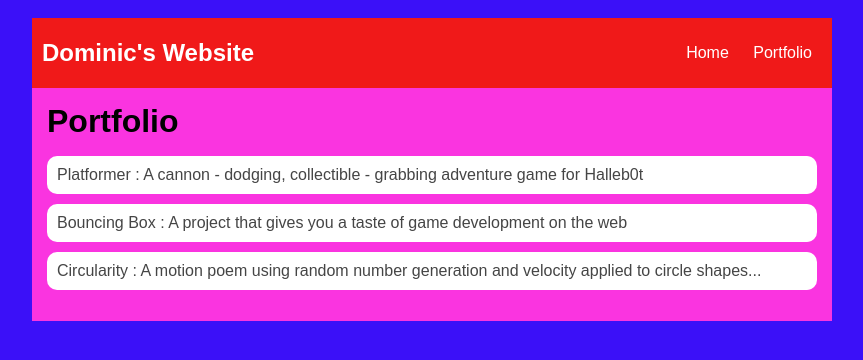
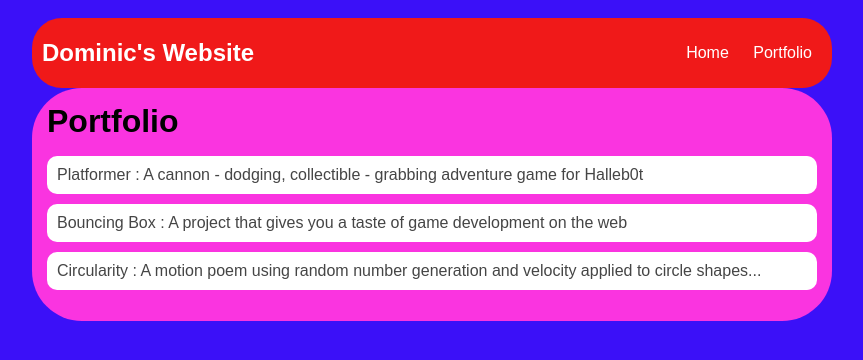
Before and after one commit to dominickestle/dominickestle.github.io, a plain HTML site: page portfolio.html in a window 1280 px wide. Shown: the whole page, without its empty margins (208-1071 px from the left). Drawn offline with Linux system fonts and the light colour scheme.

Commit message:
updated portfolio

```diff
--- a/portfolio.html
+++ b/portfolio.html
@@ -87,6 +87,7 @@
                 margin: 0 auto;
                 display: flex;
                 padding: 10px;
+                border-radius: 30px;
             }
             h1 {
                 display: flex;
@@ -110,6 +111,7 @@
             main {
                 background: rgb(250, 52, 224);
                 display: flex;
+                border-radius: 50px;
             }
             .content {
                 flex: 1;
```
